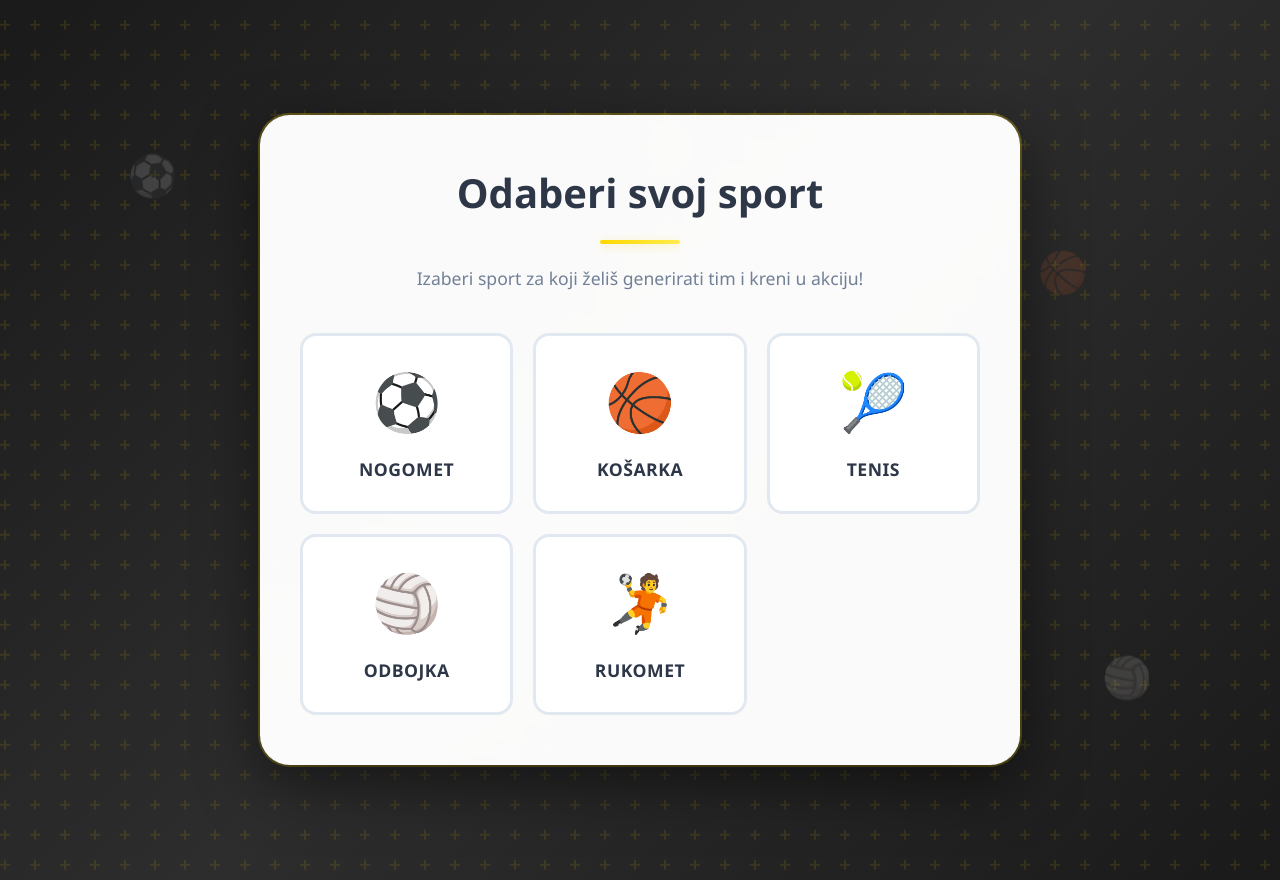
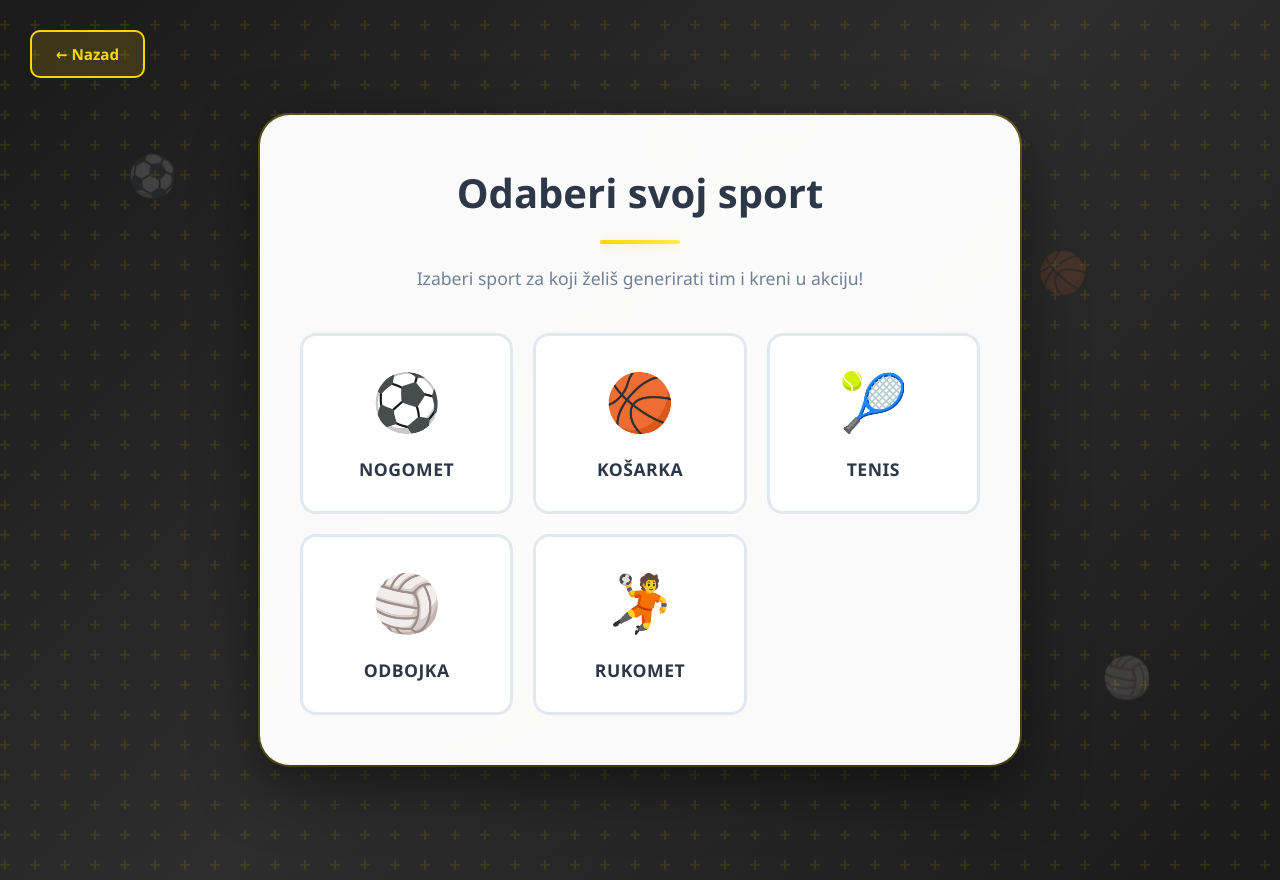
Before and after one commit to Caskey5/TeamUp-Random, a Django app: page /sports/ in a window 1280 px wide. Run offline with Django 5.2, Linux system fonts and the light colour scheme.

Commit message:
Added a back btn to choose_sports.html

```diff
--- a/static/css/pages/choose_sports.css
+++ b/static/css/pages/choose_sports.css
@@ -291,3 +291,38 @@
                 transform: translateY(0);
             }
         }
+
+        /* Back button */
+        .back-btn {
+            position: fixed;
+            top: 30px;
+            left: 30px;
+            padding: 12px 24px;
+            background: rgba(255, 215, 0, 0.15);
+            border: 2px solid #ffd700;
+            color: #ffd700;
+            text-decoration: none;
+            border-radius: 10px;
+            font-weight: 600;
+            transition: all 0.3s ease;
+            z-index: 100;
+            display: flex;
+            align-items: center;
+            gap: 8px;
+            font-size: 0.95rem;
+        }
+
+        .back-btn:hover {
+            background: #ffd700;
+            color: #1a1a1a;
+            transform: translateX(-5px);
+        }
+
+        @media (max-width: 768px) {
+            .back-btn {
+                top: 15px;
+                left: 15px;
+                padding: 10px 18px;
+                font-size: 0.85rem;
+            }
+        }
--- a/templates/pages/choose_sports.html
+++ b/templates/pages/choose_sports.html
@@ -10,15 +10,16 @@
     <!-- Favicon -->
     <link rel="icon" type="image/x-icon" href="{% static 'assets/favicon.ico' %}" />
 
-
-    {% block head_css %}
-        <link rel="stylesheet" href="{% static 'css/pages/choose_sports.css' %}" />
-    {% endblock head_css %}
-
+    <!-- CSS -->
+    <link rel="stylesheet" href="{% static 'css/pages/choose_sports.css' %}" />
 
 </head>
 <body>
     <div class="background-pattern"></div>
+
+    <a href="{% url 'pages:home' %}" class="back-btn">
+        ← Nazad
+    </a>
 
     <div class="floating-icons">
         <div class="sport-icon-float">⚽</div>
```
Also changed, not shown: templates/pages/formats_pages/tennis_formats.html (+0 -13 lines), pages/views/home_view.py (line endings or trailing spaces).
